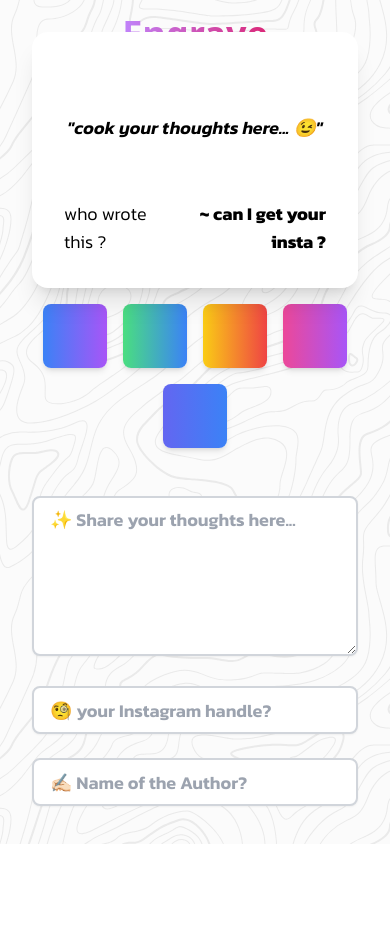
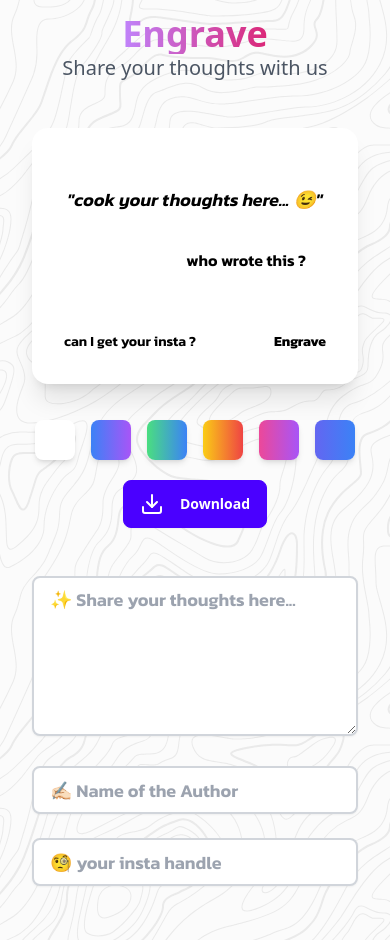
Before and after one commit to dextor-io/engrave.dextor.io, a React (Vite) app: page / in a window 390 px wide. Before the commit the page ends 844 px from the top, so only its background shows below. Built offline with nearby package versions, Linux system fonts and the light colour scheme.

Commit message:
responsive and button changes

```diff
--- a/src/App.jsx
+++ b/src/App.jsx
@@ -3,6 +3,7 @@ import Content from "./Content";
 import Result from "./Result";
 import ColorComponent from "./ColorComponent";
 import Heading from "./Heading";
+import ResultBtn from "./ResultBtn";
 
 function App() {
   const [inputData, setInputData] = useState({
@@ -42,7 +43,9 @@ function App() {
               selectedBackground={selectedBackground}
             />
             <ColorComponent onSelectBackground={setSelectedBackground} />
-            {/* Pass function to select background */}
+            <div className="mt-5 w-full flex items-center justify-center">
+              <ResultBtn aspectRatio="portrait" />
+            </div>
           </div>
         </div>
       </div>
--- a/src/ColorComponent.jsx
+++ b/src/ColorComponent.jsx
@@ -2,19 +2,20 @@ import React from "react";
 
 const ColorComponent = ({ onSelectBackground }) => {
   const gradients = [
-    "bg-gradient-to-r from-blue-500 to-purple-500",
-    "bg-gradient-to-r from-green-400 to-blue-500",
-    "bg-gradient-to-r from-yellow-400 to-red-500",
-    "bg-gradient-to-r from-pink-500 to-purple-500",
-    "bg-gradient-to-r from-indigo-500 to-blue-500",
+    "bg-white text-black",
+    "bg-gradient-to-r from-blue-500 to-purple-500 text-white",
+    "bg-gradient-to-r from-green-400 to-blue-500 text-white",
+    "bg-gradient-to-r from-yellow-400 to-red-500 text-white",
+    "bg-gradient-to-r from-pink-500 to-purple-500 text-white",
+    "bg-gradient-to-r from-indigo-500 to-blue-500 text-white",
   ];
 
   return (
-    <div className="flex flex-wrap gap-4 justify-center">
+    <div className="flex flex-wrap gap-4 justify-center mt-5">
       {gradients.map((gradient, index) => (
         <button
           key={index}
-          className={`w-16 h-16 rounded-lg shadow-md ${gradient}`}
+          className={`md:w-16 md:h-16 min-w-10 min-h-10 rounded-lg shadow-md ${gradient}`}
           onClick={() => onSelectBackground(gradient)}
           aria-label={`Select gradient ${index + 1}`}
         />
--- a/src/Content.jsx
+++ b/src/Content.jsx
@@ -19,7 +19,9 @@ const Content = ({ inputData, handleInputChange }) => {
         value={inputData.thoughts}
         onChange={handleTextareaChange}
         placeholder="✨ Share your thoughts here..."
-        rows="4" // You can adjust this value based on your design
+        rows={4}
+        cols={4}
+        maxlength="50"
       />
 
       {/* First input field */}
@@ -29,7 +31,7 @@ const Content = ({ inputData, handleInputChange }) => {
         name="author"
         value={inputData.author}
         onChange={handleInputChange}
-        placeholder="🧐 your Instagram handle?"
+        placeholder="✍🏻 Name of the Author"
       />
 
       {/* Second input field */}
@@ -39,7 +41,7 @@ const Content = ({ inputData, handleInputChange }) => {
         name="insta_handle"
         value={inputData.insta_handle}
         onChange={handleInputChange}
-        placeholder="✍🏻 Name of the Author?"
+        placeholder="🧐 your insta handle"
       />
     </section>
   );
--- a/src/Heading.jsx
+++ b/src/Heading.jsx
@@ -2,7 +2,7 @@ import React from "react";
 
 const Heading = () => {
   return (
-    <div className="absolute top-0 left-0 right-0 flex flex-col items-center justify-center h-24">
+    <div className="relative md:absolute top-0 left-0 right-0 flex flex-col items-center justify-center h-24 ">
       <h1 className="text-4xl sm:text-5xl lg:text-6xl font-bold text-transparent bg-clip-text bg-gradient-to-r from-purple-400 to-pink-600">
         Engrave
       </h1>
--- a/src/Result.jsx
+++ b/src/Result.jsx
@@ -10,8 +10,6 @@ const Result = ({ inputData, selectedBackground }) => {
   return (
     <div
       className="w-full lg:h-96 h-72 p-4 space-y-6 text-white relative"
-      onMouseEnter={() => setIsFocused(true)}
-      onMouseLeave={() => setIsFocused(false)}
       tabIndex="0"
     >
       <div
@@ -24,26 +22,21 @@ const Result = ({ inputData, selectedBackground }) => {
               "{inputData.thoughts || "cook your thoughts here... 😉"}"
             </p>
           </div>
+          <p className="kanit-semibold text-end pr-5">
+            {(inputData.author && `~ ${inputData.author}`) ||
+              "who wrote this ?"}
+          </p>
           <div className="flex justify-between items-end w-full">
-            <p className="kanit-light text-lg break-words whitespace-pre-wrap overflow-hidden text-start">
-              {inputData.author || "who wrote this ?"}
+            <p className="kanit-semibold md:text-lg text-sm  break-words whitespace-pre-wrap overflow-hidden text-start">
+              {`${inputData.insta_handle && `@${inputData.insta_handle}`}` ||
+                "can I get your insta ?"}
             </p>
-            <p className="kanit-bold text-lg break-words whitespace-pre-wrap overflow-hidden text-end">
-              ~ {inputData.insta_handle || "can I get your insta ?"}
+            <p className="kanit-bold md:text-lg text-sm  break-words whitespace-pre-wrap overflow-hidden text-end">
+              Engrave
             </p>
           </div>
         </div>
       </div>
-
-      {/* Button appears in the top-right corner */}
-      {isFocused && (
-        <div className="absolute top-4 right-10 z-10">
-          <ResultBtn
-            aspectRatio="portrait"
-            className={`${selectedBackground ? "text-white" : "text-black"}`}
-          />
-        </div>
-      )}
     </div>
   );
 };
--- a/src/ResultBtn.jsx
+++ b/src/ResultBtn.jsx
@@ -41,6 +41,10 @@ export default function ResultBtn({ aspectRatio, className }) {
   };
 
   return (
+    <button
+      className="btn btn-primary w-fit text-white flex items-center justify-end"
+      onClick={handleDownload}
+    >
       <svg
         xmlns="http://www.w3.org/2000/svg"
         width="24"
@@ -51,12 +55,13 @@ export default function ResultBtn({ aspectRatio, className }) {
         strokeWidth="2"
         strokeLinecap="round"
         strokeLinejoin="round"
-      className={`${className} cursor-pointer`}
-      onClick={handleDownload}
+        className={`mr-2 flex`}
       >
         <path d="M21 15v4a2 2 0 0 1-2 2H5a2 2 0 0 1-2-2v-4"></path>
         <polyline points="7 10 12 15 17 10"></polyline>
         <line x1="12" y1="15" x2="12" y2="3"></line>
       </svg>
+      Download
+    </button>
   );
 }
```
Also changed, not shown: 1 other file (tests, documents, lock files or other folders). Lines whose indentation alone changed are shown as unchanged.
